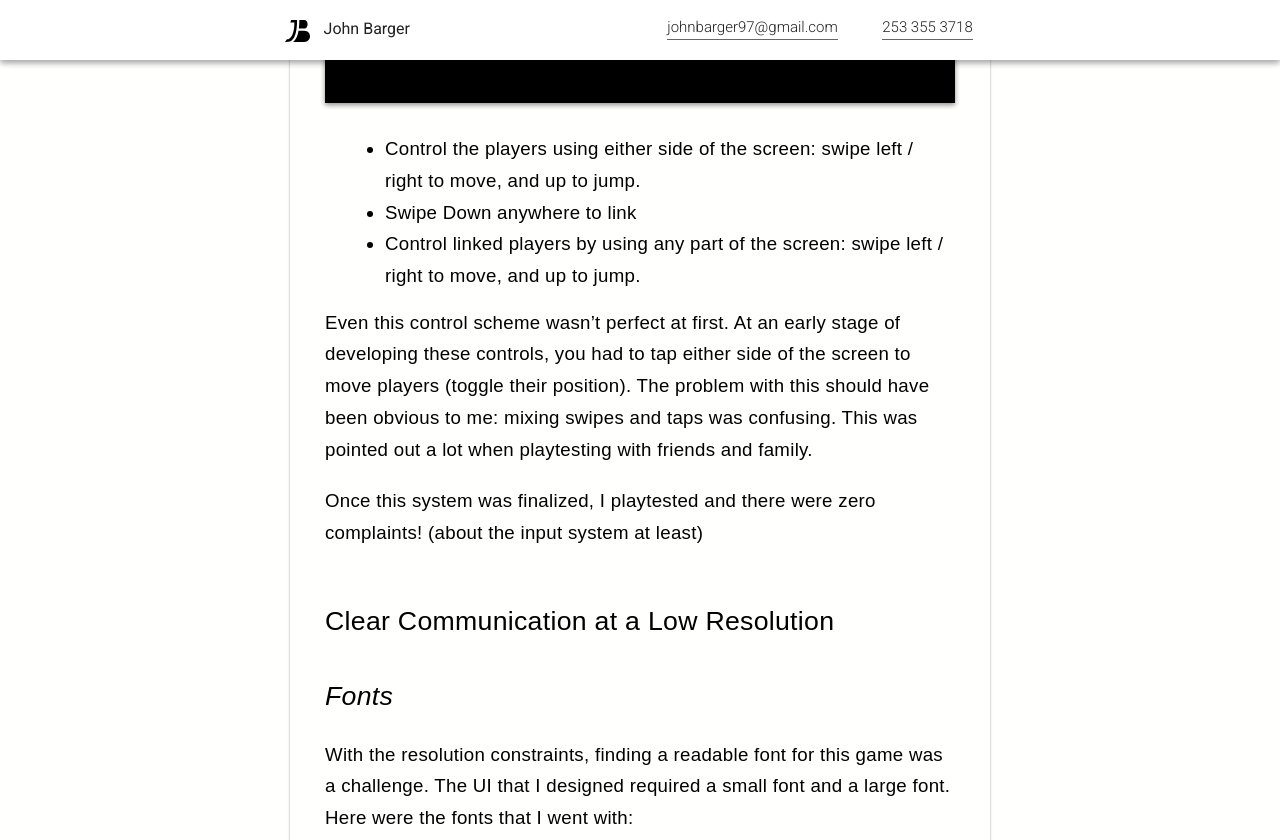
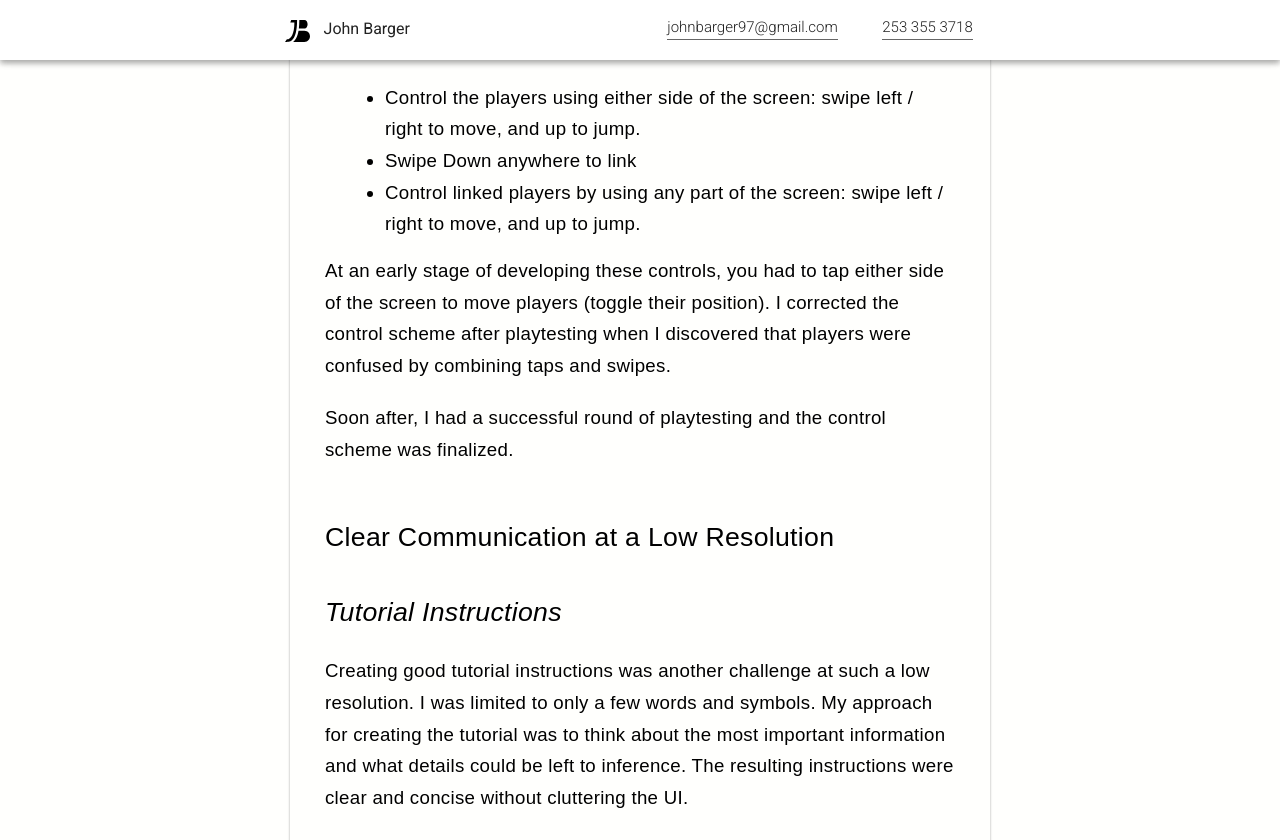
Before and after one commit to johnbarger97/portfolio-site, a Jekyll site: the page built from Mobile-Game-Interaction-Design.html, in a window 1280 px wide and 1400 px high, scrolled down 4213 px, cut to the strip 0-840 px from the top of the window. Built offline with Jekyll 4.4.1, drawn with Linux system fonts in a browser that asks for light colours; some of the changed text lies outside the part shown.

Commit message:
revised hmh project

```diff
--- a/Mobile-Game-Interaction-Design.html
+++ b/Mobile-Game-Interaction-Design.html
@@ -19,26 +19,26 @@
       <hr>
       <p><b>My Role:</b> Player Movement System, Game Tutorial and Art</p>
       <hr>
-      <p><b>Project Length: </b>3 Weeks</p>
+      <p><b>Project Length: </b>Three Weeks</p>
 
       <h2>“Hold My Hand” - A Mobile Game</h2>
       <br>
-      <p>The Game “Hold My Hand” is an endless runner mobile game that I started with a friend during a game jam. The theme of the game jam was “Stronger Together”. Our Idea was an endless runner where you control 2 players and you can hold hands to jump higher.</p>
+      <p>The Game “Hold My Hand” is an endless runner mobile game that I started with a friend during a game jam. The theme of the game jam was “Stronger Together”. Our Idea was an endless runner where you control Two players and you can hold hands to jump higher.</p>
 
       <p>I was really happy with the direction the game was going in, so I decided to add further polish after the jam.</p>
 
-      <p>2 weeks later “Hold My Hand” was complete. It was fun to play and I was proud of the finished product.</p>
+      <p>Two weeks later “Hold My Hand” was complete. It was fun to play and I was proud of the finished product.</p>
 
       <video style="height: 400px; background: black;"id="vid" autoplay loop muted>
         <source src="/assets/hmh-project/gameplay.mp4" type="video/mp4"/>
         Your browser does not support HTML Video.
       </video>
 
-      <p>I was happy with the end result, but it took a lot of Design iterations to get to this point. In this case study, I talk about the evolution of “Hold My Hand” and how I used qualitative user feedback to get it to where it is now.</p>
+      <p>It took a lot of iterations to get to this point. In this case study, I talk about the evolution of “Hold My Hand” and how I used qualitative user feedback to get it to where it is now.</p>
 
       <h2>Control Scheme Iterations</h2>
       <br>
-      <p>At the early stages of game design, I didn’t expect to go through as many control scheme iterations as I did. I was confident that the system I first chose would be fun and engaging. (It really wasn’t)</p>
+      <p>Through the process of play testing and creating a smooth player interaction experience, the control scheme of this game went through several iterations.</p>
 
       <h3>First Control Scheme</h3>
       <p>My very first requirement when designing a control scheme was that it had to be simple. Many mobile games don’t use more than one finger and I wanted my game to have the same convenient appeal.</p>
@@ -52,16 +52,15 @@
         <li>Tap to toggle players to the outer / inner lane.</li>
       </ul>
 
-      <p>Out of all the control scheme’s this one was the best when it comes to usability. The only problem...  It wasn’t fun. It was intuitive and easy to learn, however, the mechanic of switching between limited “player position combinations'' was monotonous. I didn’t bother having others play test at this stage because I knew it could be better.</p>
+      <p>Out of all the control schemes, this one was the best when it came to usability on account of its simplicity. It was intuitive and easy to learn, but it quickly became clear that this control scheme limited the number of possible position combinations. I immediately recognized that maximizing the variety of positions would lead to a more fun experience, so I set out to do just that.</p>
 
-      <p>I wanted to move towards a control scheme that allowed for individual control over the two players.</p>
+      <p>To maximize position combonatinos, I wanted to move towards a control scheme that allowed for individual control over the two players.</p>
 
       <h3>Second Control Scheme</h3>
 
       <p>After recognizing that individual control of the two players was important, I began working on a new control scheme. Although this control scheme would have to use 2 fingers, I wanted the controls to remain simple. </p>
 
       <p>Here is my solution to this problem:</p>
-      <p>(Complicated on paper, but hopefully the diagram illustrates how intuitive this is.)</p>
       <img style="height: 350px; object-fit: cover;"src="assets/hmh-project/control_scheme2.gif" alt="">
 
       <ul>
@@ -75,7 +74,7 @@
 
       <h3>Final Control Scheme</h3>
 
-      <p>This time around I had a lot of qualitative data from previous playtesting to come up with a good control scheme. Here’s my final solution:</p>
+      <p>After having explored a few iterations, I had a lot of qualitative data from previous playtesting to come up with a good control scheme. Here’s my final solution:</p>
 
       <img style="height: 350px; object-fit: cover; background: black;"src="assets/hmh-project/control_scheme3.gif" alt="">
 
@@ -85,46 +84,28 @@
         <li>Control linked players by using any part of the screen: swipe left / right to move, and up to jump.</li>
       </ul>
 
-      <p>Even this control scheme wasn’t perfect at first. At an early stage of developing these controls, you had to tap either side of the screen to move players (toggle their position). The problem with this should have been obvious to me: mixing swipes and taps was confusing. This was pointed out a lot when playtesting with friends and family.</p>
+      <p>At an early stage of developing these controls, you had to tap either side of the screen to move players (toggle their position). I corrected the control scheme after playtesting when I discovered that players were confused by combining taps and swipes.</p>
 
-      <p>Once this system was finalized, I playtested and there were zero complaints! (about the input system at least)</p>
+      <p>Soon after, I had a successful round of playtesting and the control scheme was finalized.</p>
 
 
       <h2>Clear Communication at a Low Resolution</h2>
 
-      <h3>Fonts</h3>
-
-      <p>With the resolution constraints, finding a readable font for this game was a challenge. The UI that I designed required a small font and a large font. Here were the fonts that I went with:</p>
-
-      <img style="height: 300px; object-fit: contain;" src="assets/hmh-project/font1.jpg" alt="">
-      <i style="width: 100%"><hr style="max-width: 50px; margin: 0;">M3X6 by Daniel Linssen</i>
-
-      <img style="height: 300px; object-fit: contain;" src="assets/hmh-project/font2.png" alt="">
-      <i style="width: 100%"><hr style="max-width: 50px; margin: 0;">A Font by Brandon James Greer</i>
-
-      <p>Here’s an example of a font that I decided on not going with (the readability on some letters wasn’t great.)</p>
-
-      <img style="height: 300px; object-fit: contain;" src="assets/hmh-project/font3.jpg" alt="">
-      <i style="width: 100%"><hr style="max-width: 50px; margin: 0;">Small Pixel Font from graphicriver.net</i>
-
-
       <h3>Tutorial Instructions</h3>
 
-      <p>Creating good tutorial instructions was another challenge at such a low resolution. I didn’t want to cram a lot of information. I was limited to only a few words and symbols. My approach for creating the tutorial was to think about the most important information and what information could be left out and inferred by the player. I couldn’t be verbacious with only a few words, and had to explain the essentials and leave some information up to inference.</p>
+      <p>Creating good tutorial instructions was another challenge at such a low resolution. I was limited to only a few words and symbols. My approach for creating the tutorial was to think about the most important information and what details could be left to inference. The resulting instructions were clear and concise without cluttering the UI.</p>
 
       <video style="height: 400px; background: black;"id="vid" autoplay loop muted>
         <source src="/assets/hmh-project/tutorial.mp4" type="video/mp4"/>
         Your browser does not support HTML Video.
       </video>
 
-      <h2>Other UX Improvements</h2>
-      <br>
-      <p>Some other things that I noticed during playtesting were the following:</p>
-
-      <p>It took some time for people to find a good phone grip that worked for them. I made the user experience more seamless by recommending a grip.</p>
+      <p>I also added a "reccommended grip" screen to the beggining of the tutorial. During playtesting I noticed people having a hard time settling into a comforable grip while learning the game.</p>
 
       <img style="height: 300px; object-fit: contain; background: black;" src="assets/hmh-project/recommended_grip.png" alt="">
 
+      <h2>Other UX Improvements</h2>
+      <br>
       <p>Players that use reading glasses and have a harder time seeing things up close, struggled to differentiate between different obstacles. There wasn’t a good way to make obstacles extra clear with the art direction and graphics of the game. This was a stylistic oversight, but I didn’t want to ignore the problem. To make the experience more enjoyable for them I added an “Easy Visibility” option in the settings.</p>
 
       <video style="height: 400px; background: black;"id="vid" autoplay loop muted>
@@ -136,8 +117,6 @@
       <br>
       <p>Getting feedback from a variety of users helped to perfect the control scheme, increase clarity in the UI, and improve the overall user experience. The time that I spent talking with the people that played my game was definitely worth it and I’m happy with the final product. </p>
 
-      <p>I made some oversites early in development, which cost me time later on, but learned how critical initial UX considerations are.</p>
-
       <p>After playtesting with friends and family the game is ready to ship, and I’m ready for a higher volume of user feedback.</p>
 
 		</div>
--- a/index.html
+++ b/index.html
@@ -45,7 +45,7 @@
       <br>
       <p>My approach to UX and Development while building a church website.</p>
       <br>
-      <a href= "test" class="link clickable">View Case Study</a>
+      <a href= "Building-A-Website-For-Cornerstone.html" class="link clickable">View Case Study</a>
     </div>
   </div>
 </div>
@@ -59,7 +59,7 @@
         <br>
         <p>Making the most out of user-feedback from my mobile game.</p>
         <br>
-        <a href= "test" class="link clickable">View Case Study</a>
+        <a href= "Mobile-Game-Interaction-Design.html" class="link clickable">View Case Study</a>
       </div>
     </div>
   </div>
```
